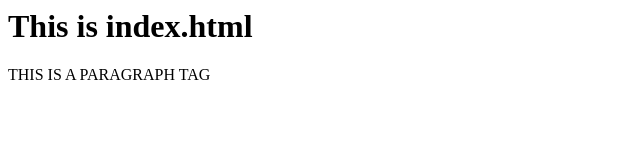
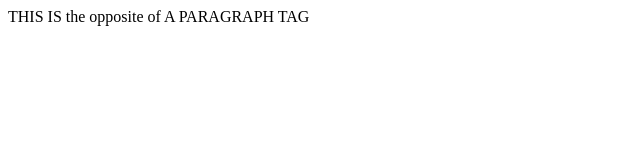
Before and after one commit to tharari21/hello-world, a plain HTML site: page index.html in a window 1280 px wide. Shown: the whole page, without its empty margins (0-640 px from the left). Drawn offline with Linux system fonts and the light colour scheme.

Commit message:
Update index.html

```diff
--- a/index.html
+++ b/index.html
@@ -6,7 +6,6 @@
     <title>Document</title>
 </head>
 <body>
-    <h1>This is index.html</h1>
-    <p>THIS IS A PARAGRAPH TAG</p>
+    <p>THIS IS the opposite of A PARAGRAPH TAG</p>
 </body>
 </html>
```
